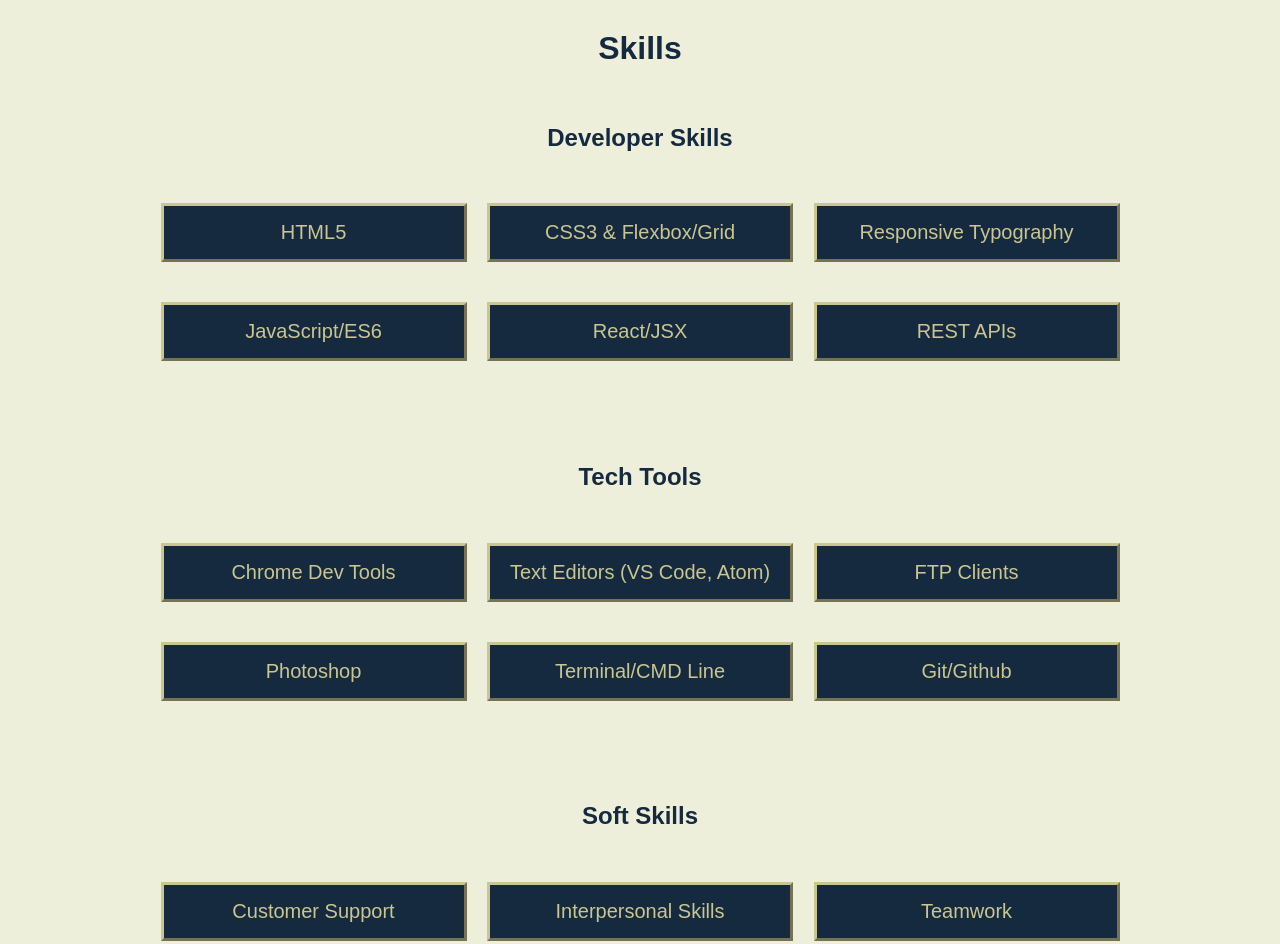
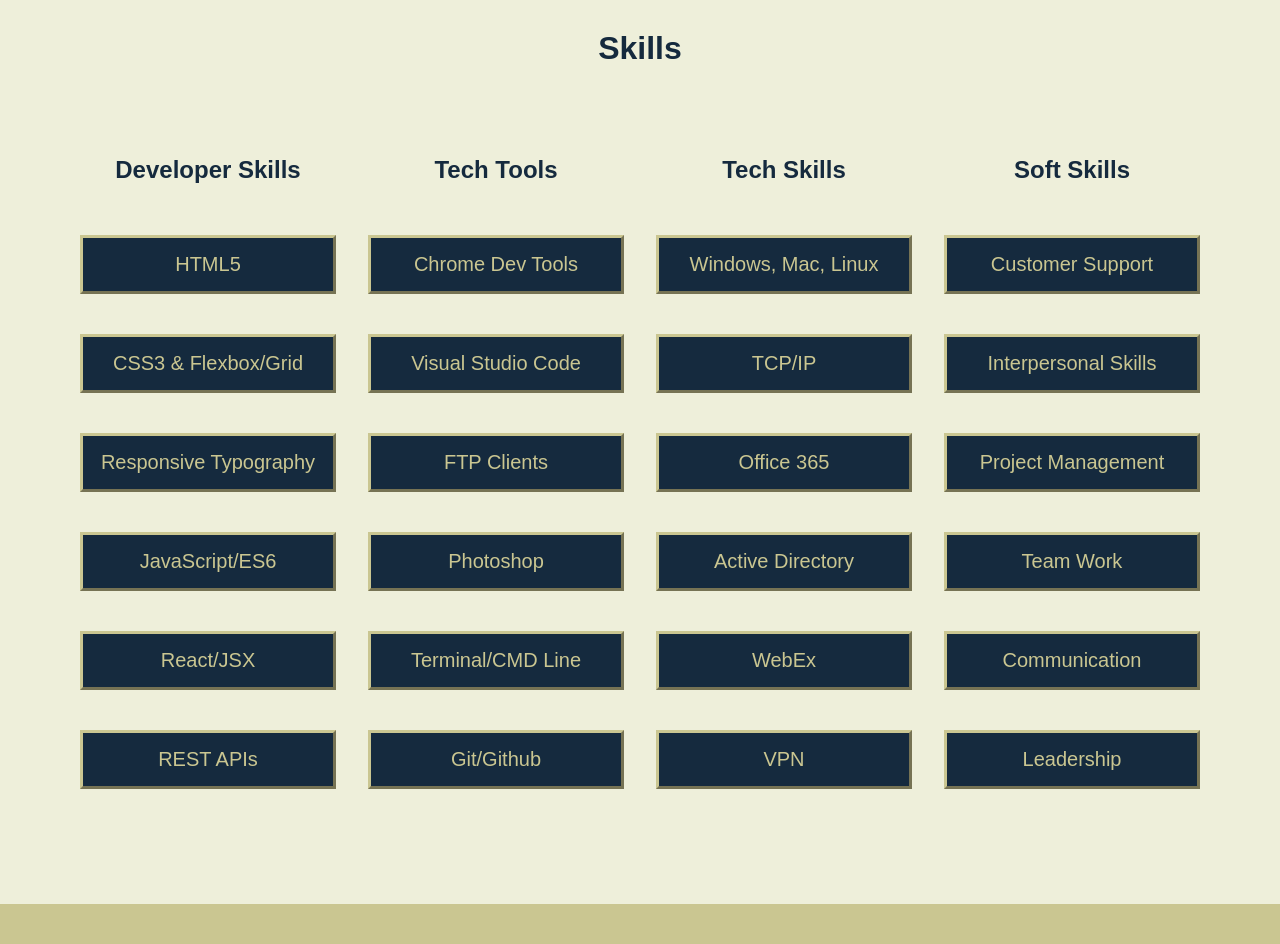
Before and after one commit to loubarb/my-portfolio, a website built with Parcel: page index.html in a window 1280 px wide. Shown: the part 2400-3344 px from the top of the page. Built offline with nearby package versions, Linux system fonts and the light colour scheme; a web font is replaced by a local one.

Commit message:
Edit skill styling

```diff
--- a/css/main.css
+++ b/css/main.css
@@ -340,7 +340,7 @@
   padding: 25px 0 0 0;
 }
 
-.skill-wrapper, .tools-wrapper, .soft-skill-wrapper {
+.skill-wrapper, .tools-wrapper, .soft-skill-wrapper, .tech-skill-wrapper {
   text-align: center;
   padding-bottom: 25px;
 }
@@ -512,7 +512,7 @@
 
   /* ---------------------- SKILLS STYLES ------------------ */
 
-  .skill-wrapper, .tools-wrapper, .soft-skill-wrapper {
+  .skill-wrapper, .tools-wrapper, .soft-skill-wrapper, .tech-skill-wrapper {
     display: flex;
     justify-content: space-evenly;
     flex-flow: row wrap;
@@ -693,8 +693,24 @@
 
   /* ---------------------- SKILLS STYLES ------------------ */
 
-  #skills .container {
-    max-width: 1000px;
+  #skills {
+    display: flex;
+    flex-direction: row;
+  }
+
+  .skills-container {
+    display: flex;
+    flex-direction: row;
+    justify-content: space-between;
+  }
+
+
+  .dev-skills, .tool-skills, .soft-skills, .tech-skills {
+    width: 400px;
+  }
+
+  p.skill {
+    width: 250px;
   }
 
   /* --------------------- ABOUT ME STYLES ------------------*/
--- a/index.html
+++ b/index.html
@@ -46,7 +46,7 @@
             <li><a href="#contact">Contact</a></li>
             <li>
               <a
-                href="https://docs.google.com/document/d/1Jnup1gJGQm1mcfyLKc4yZzwUBt3mJ3bolozoK_-1u8Y/edit?usp=sharing"
+                href="https://docs.google.com/document/d/1iZjd2vo_EddMUaQxKw71NFp4n4zXK6DhHxajzUTX0Ak/edit?usp=sharing"
                 target="_blank"
                 >Resume</a
               >
@@ -269,6 +269,9 @@
       <section id="skills">
         <div class="container">
           <h3 class="section-title">Skills</h3>
+
+          <div class="skills-container">
+            <div class="dev-skills">
               <h4 class="skills-title">Developer Skills</h4>
               <div class="skill-wrapper">
                 <p class="skill">HTML5</p>
@@ -278,24 +281,43 @@
                 <p class="skill">React/JSX</p>
                 <p class="skill">REST APIs</p>
               </div>
+            </div>
 
+            <div class="tech-skills">
               <h4 class="skills-title">Tech Tools</h4>
               <div class="tools-wrapper">
                 <p class="skill">Chrome Dev Tools</p>
-            <p class="skill">Text Editors (VS Code, Atom)</p>
+                <p class="skill">Visual Studio Code</p>
                 <p class="skill">FTP Clients</p>
                 <p class="skill">Photoshop</p>
                 <p class="skill">Terminal/CMD Line</p>
                 <p class="skill">Git/Github</p>
               </div>
+            </div>
 
+            <div class="tech-skills">
+              <h4 class="skills-title">Tech Skills</h4>
+              <div class="tech-skill-wrapper">
+                <p class="skill">Windows, Mac, Linux</p>
+                <p class="skill">TCP/IP</p>
+                <p class="skill">Office 365</p>
+                <p class="skill">Active Directory</p>
+                <p class="skill">WebEx</p>
+                <p class="skill">VPN</p>
+              </div>
+            </div>
+
+            <div class="soft-skills">
               <h4 class="skills-title">Soft Skills</h4>
               <div class="soft-skill-wrapper">
                 <p class="skill">Customer Support</p>
                 <p class="skill">Interpersonal Skills</p>
-            <p class="skill">Teamwork</p>
+                <p class="skill">Project Management</p>
+                <p class="skill">Team Work</p>
                 <p class="skill">Communication</p>
                 <p class="skill">Leadership</p>
+              </div>
+            </div>
           </div>
         </div>
       </section>
```
Lines whose indentation alone changed are shown as unchanged.
